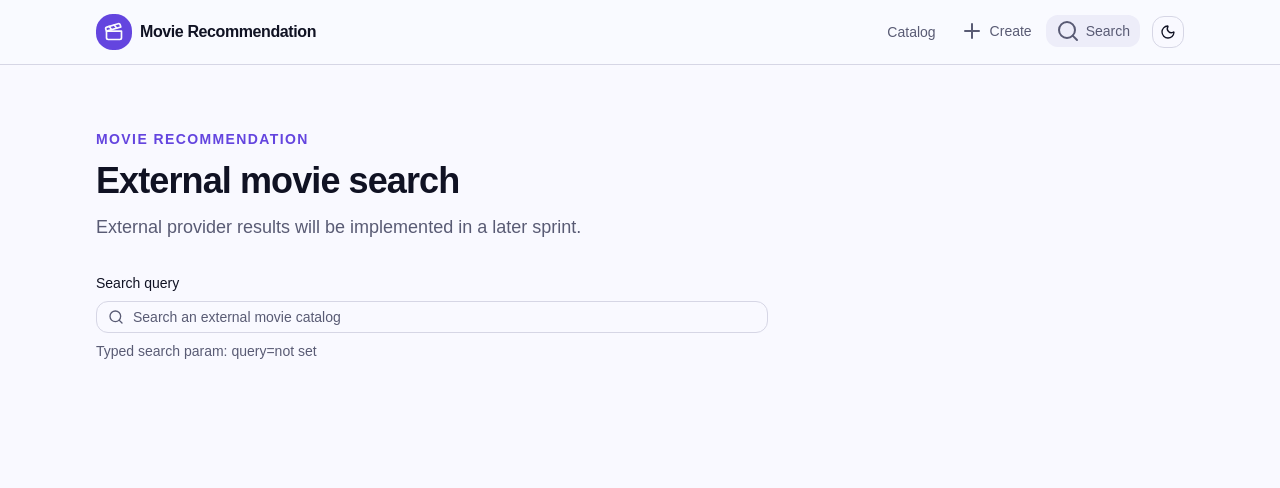
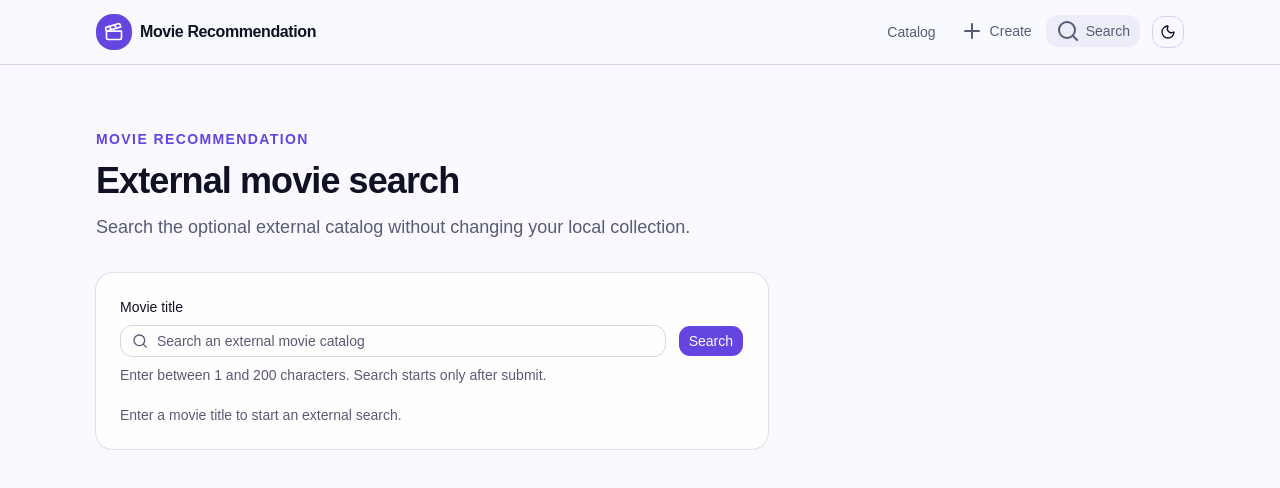
Before and after one commit to darkskieshavefallen/movie-recommendation-web, a React (Vite) app: page /external-search in a window 1280 px wide. Shown: the top 488 px of the page. Built offline with nearby package versions, Linux system fonts and the light colour scheme; no server answers; what openapi-fetch, openapi-react-query would draw is missing.

Commit message:
ANT-59: add external search form

```diff
--- /dev/null
+++ b/src/features/external-search/ui/ExternalSearchForm.tsx
@@ -0,0 +1,99 @@
+import { SearchIcon } from 'lucide-react'
+import { type SyntheticEvent, useState } from 'react'
+import {
+  MAX_EXTERNAL_SEARCH_QUERY_LENGTH,
+  MIN_EXTERNAL_SEARCH_QUERY_LENGTH,
+} from '@/shared/lib/router/searchParams'
+import { Button } from '@/shared/ui/button'
+import { Input } from '@/shared/ui/input'
+
+type ExternalSearchFormProps = {
+  initialQuery?: string
+  onSearch: (query: string) => void
+}
+
+export function ExternalSearchForm({
+  initialQuery,
+  onSearch,
+}: ExternalSearchFormProps) {
+  const [error, setError] = useState<string | null>(null)
+
+  function handleSubmit(event: SyntheticEvent<HTMLFormElement>) {
+    event.preventDefault()
+
+    const formData = new FormData(event.currentTarget)
+    const value = formData.get('query')
+    const query = typeof value === 'string' ? value.trim() : ''
+
+    if (query.length < MIN_EXTERNAL_SEARCH_QUERY_LENGTH) {
+      setError('Enter a movie title before searching.')
+      return
+    }
+
+    if (query.length > MAX_EXTERNAL_SEARCH_QUERY_LENGTH) {
+      setError(
+        `Keep the search query to ${MAX_EXTERNAL_SEARCH_QUERY_LENGTH} characters or fewer.`,
+      )
+      return
+    }
+
+    setError(null)
+    onSearch(query)
+  }
+
+  return (
+    <form
+      className="grid gap-3 sm:grid-cols-[minmax(0,1fr)_auto]"
+      aria-label="External movie search"
+      noValidate
+      onSubmit={handleSubmit}
+    >
+      <div className="grid gap-2">
+        <label htmlFor="external-query" className="text-sm font-medium">
+          Movie title
+        </label>
+        <div className="relative">
+          <SearchIcon
+            className="pointer-events-none absolute top-1/2 left-3 size-4 -translate-y-1/2 text-muted-foreground"
+            aria-hidden="true"
+          />
+          <Input
+            id="external-query"
+            name="query"
+            defaultValue={initialQuery}
+            placeholder="Search an external movie catalog"
+            minLength={MIN_EXTERNAL_SEARCH_QUERY_LENGTH}
+            maxLength={MAX_EXTERNAL_SEARCH_QUERY_LENGTH}
+            aria-describedby={
+              error
+                ? 'external-query-help external-query-error'
+                : 'external-query-help'
+            }
+            aria-invalid={Boolean(error)}
+            className="pl-9"
+            onChange={() => {
+              if (error) {
+                setError(null)
+              }
+            }}
+          />
+        </div>
+        <p id="external-query-help" className="text-sm text-muted-foreground">
+          Enter between 1 and 200 characters. Search starts only after submit.
+        </p>
+        {error ? (
+          <p
+            id="external-query-error"
+            className="text-sm text-destructive"
+            role="alert"
+          >
+            {error}
+          </p>
+        ) : null}
+      </div>
+      <Button type="submit" className="sm:mt-7">
+        Search
+      </Button>
+    </form>
+  )
+}
--- a/src/pages/external-search/ExternalSearchPage.tsx
+++ b/src/pages/external-search/ExternalSearchPage.tsx
@@ -1,33 +1,30 @@
-import { SearchIcon } from 'lucide-react'
-import { Input } from '@/shared/ui/input'
-import type { ExternalSearch } from '../../shared/lib/router/searchParams'
-import { PlaceholderPage } from '../../shared/ui/PlaceholderPage'
+import { ExternalSearchForm } from '@/features/external-search/ui/ExternalSearchForm'
+import type { ExternalSearch } from '@/shared/lib/router/searchParams'
+import { PlaceholderPage } from '@/shared/ui/PlaceholderPage'
 
-export function ExternalSearchPage({ query }: ExternalSearch) {
+type ExternalSearchPageProps = ExternalSearch & {
+  onSearch: (query: string) => void
+}
+
+export function ExternalSearchPage({
+  query,
+  onSearch,
+}: ExternalSearchPageProps) {
   return (
     <PlaceholderPage
       title="External movie search"
-      description="External provider results will be implemented in a later sprint."
+      description="Search the optional external catalog without changing your local collection."
     >
-      <div className="grid max-w-2xl gap-2">
-        <label htmlFor="external-query" className="text-sm font-medium">
-          Search query
-        </label>
-        <div className="relative">
-          <SearchIcon
-            className="pointer-events-none absolute top-1/2 left-3 size-4 -translate-y-1/2 text-muted-foreground"
-            aria-hidden="true"
-          />
-          <Input
-            id="external-query"
-            name="query"
-            defaultValue={query}
-            placeholder="Search an external movie catalog"
-            className="pl-9"
-          />
-        </div>
-        <p className="text-sm text-muted-foreground">
-          Typed search param: query={query ?? 'not set'}
+      <div className="grid max-w-2xl gap-5 rounded-xl bg-card p-4 ring-1 ring-foreground/10 sm:p-6">
+        <ExternalSearchForm
+          key={query ?? 'empty-query'}
+          initialQuery={query}
+          onSearch={onSearch}
+        />
+        <p className="text-sm text-muted-foreground" role="status">
+          {query
+            ? `Confirmed search: ${query}`
+            : 'Enter a movie title to start an external search.'}
         </p>
       </div>
     </PlaceholderPage>
--- a/src/routes/external-search.tsx
+++ b/src/routes/external-search.tsx
@@ -9,6 +9,14 @@ export const Route = createFileRoute('/external-search')({
 
 function ExternalSearchRoute() {
   const search = Route.useSearch()
+  const navigate = Route.useNavigate()
 
-  return <ExternalSearchPage {...search} />
+  return (
+    <ExternalSearchPage
+      {...search}
+      onSearch={(query) => {
+        void navigate({ search: { query } })
+      }}
+    />
+  )
 }
--- a/src/shared/lib/router/searchParams.ts
+++ b/src/shared/lib/router/searchParams.ts
@@ -10,7 +10,8 @@ export type ExternalSearch = {
 const DEFAULT_OFFSET = 0
 const DEFAULT_LIMIT = 20
 const MAX_LIMIT = 100
-const MAX_QUERY_LENGTH = 200
+export const MIN_EXTERNAL_SEARCH_QUERY_LENGTH = 1
+export const MAX_EXTERNAL_SEARCH_QUERY_LENGTH = 200
 
 function readInteger(value: unknown, fallback: number) {
   if (
@@ -46,5 +47,8 @@ export function parseExternalSearch(
 
   const query = search.query.trim()
 
-  return query.length > 0 && query.length <= MAX_QUERY_LENGTH ? { query } : {}
+  return query.length >= MIN_EXTERNAL_SEARCH_QUERY_LENGTH &&
+    query.length <= MAX_EXTERNAL_SEARCH_QUERY_LENGTH
+    ? { query }
+    : {}
 }
```
Also changed, not shown: 2 other files (tests, documents, lock files or other folders).
